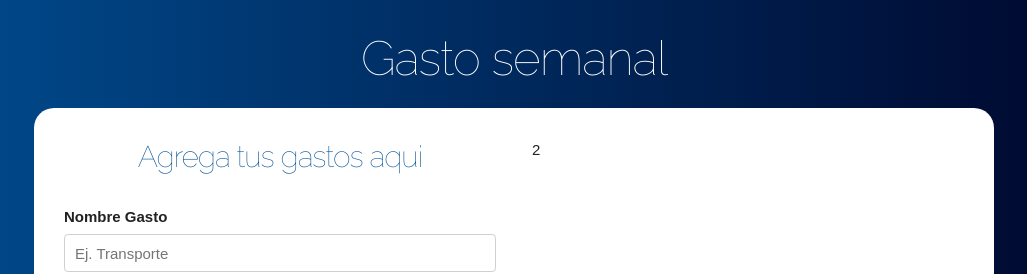
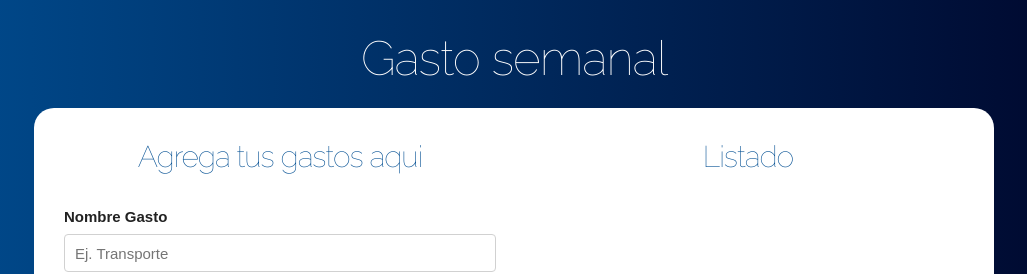
Before and after one commit to Crusiris/Administrador-de-presupuesto, a React (Create React App) app: page / in a window 1280 px wide. Both pictures are taken after typing "5" into the empty fields and a click on the input "Definir Presupuesto". Shown: the top 274 px of the page, without its empty margins (126-1153 px from the left). Built offline with nearby package versions, Linux system fonts and the light colour scheme.

Commit message:
Mostrando los gastos en la interfaz

```diff
--- a/src/App.js
+++ b/src/App.js
@@ -1,6 +1,7 @@
 import React, {useState} from 'react';
 import Question from './components/Question'
 import Formulario from './components/Formulario'
+import Listado from './components/Listado'
 
 function App() {
 //State del presupuesto
@@ -45,7 +46,9 @@ const addNewEgress = egres=>{
                     />
                   </div>
                   <div className="one-half column">
-                    2
+                    <Listado
+                    egress={egress}
+                    />
                   </div>
                </div>
               )
--- /dev/null
+++ b/src/components/Gasto.js
@@ -0,0 +1,11 @@
+import React from 'react'
+
+const Gasto = ({egres}) => (
+    <li className="gastos">
+            <p>
+                {egres.nameegress}
+                <span className="gasto">$ {egres.quantity}</span>
+            </p>
+    </li>
+)
+export default Gasto;
--- /dev/null
+++ b/src/components/Listado.js
@@ -0,0 +1,16 @@
+import React from 'react'
+import Gasto from './Gasto'
+
+const Listado = ({egress}) => (
+        <div className="gastos-realizados">
+            <h2>Listado</h2>
+                {egress.map(egres=>(
+                    <Gasto
+                    key={egres.id}
+                    egres={egres}
+                    />
+                ))}
+        </div>
+)
+
+export default Listado;
```
